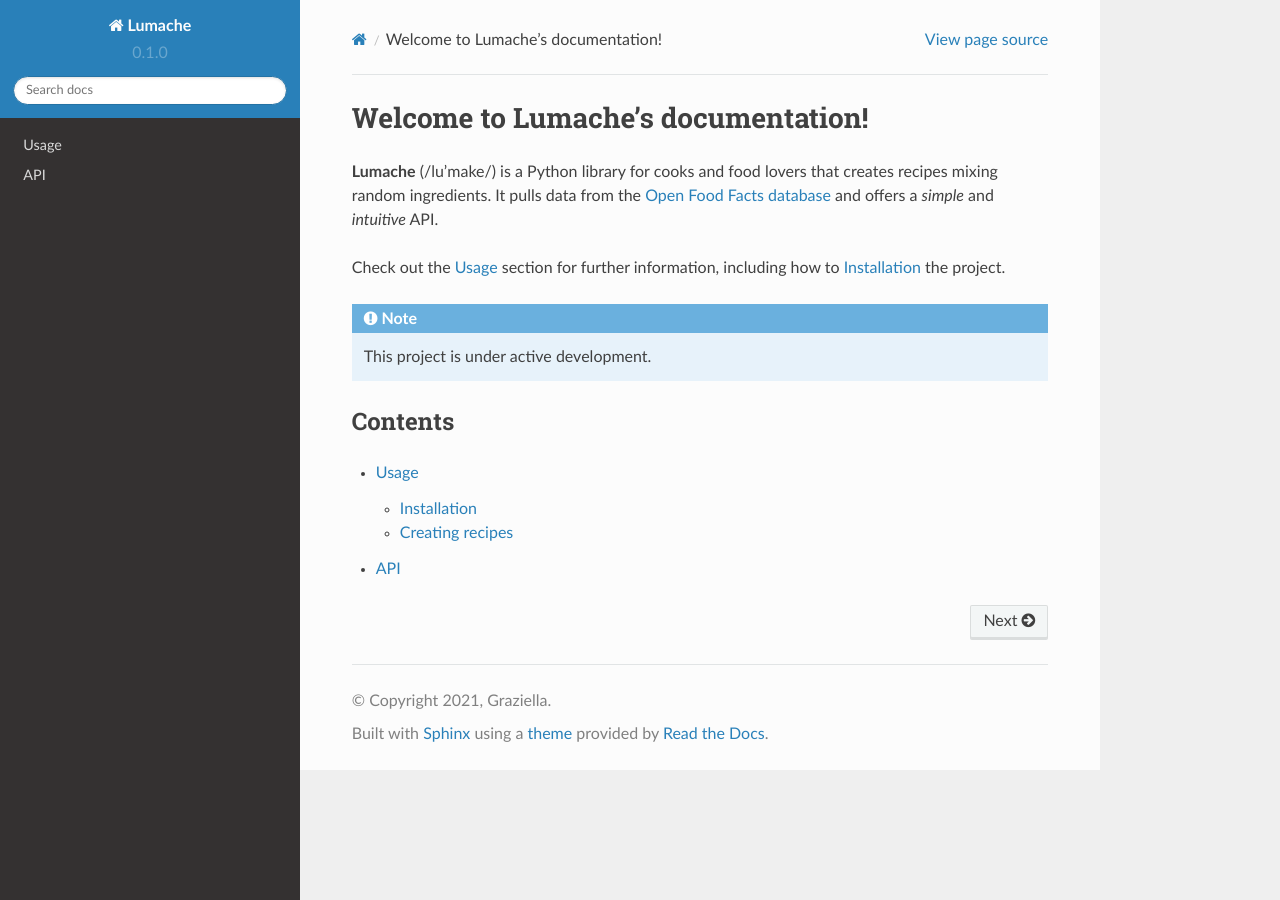
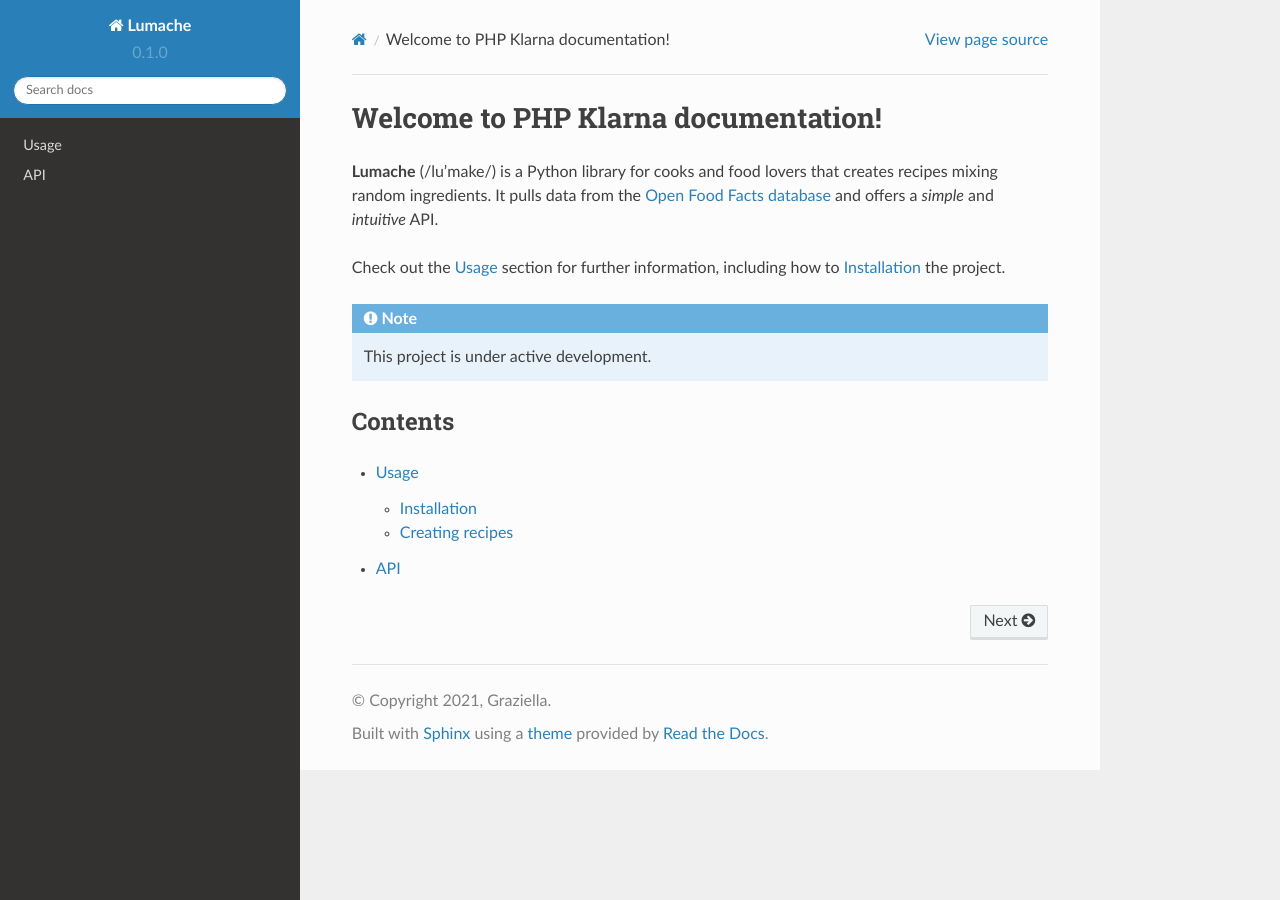
Before and after one commit to vrajroham/php-klarna-docs, a Sphinx documentation site: the page built from docs/source/index.rst, in a window 1280 px wide. Built offline with Sphinx 7.4.7 and the Read the Docs theme 2.0.0, drawn with Linux system fonts in a browser that asks for light colours.

Commit message:
Update index.rst

```diff
--- a/docs/source/index.rst
+++ b/docs/source/index.rst
@@ -1,4 +1,4 @@
-Welcome to Lumache's documentation!
+Welcome to PHP Klarna documentation!
 ===================================
 
 **Lumache** (/lu'make/) is a Python library for cooks and food lovers
```
